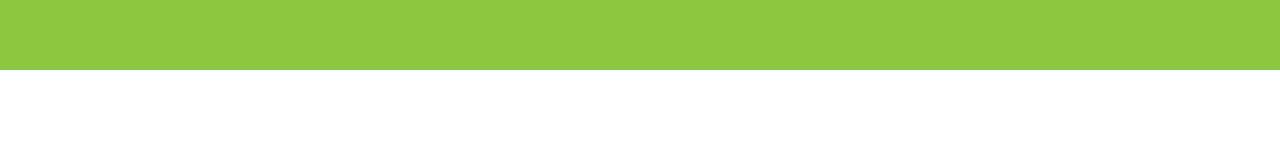
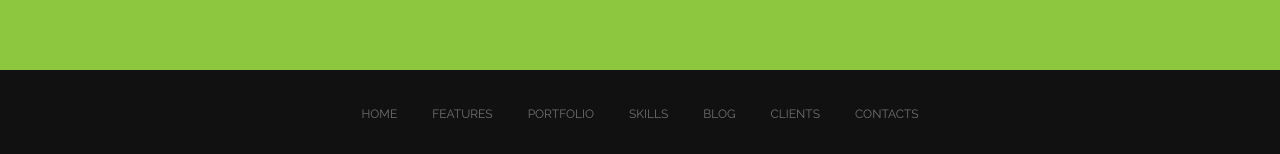
Before and after one commit to JohnnyStraponi/exe_grid, a website: page index.html in a window 1280 px wide. Shown: the part 5489-5643 px from the top of the page. Before the commit the page ends 5559 px from the top, so only its background shows below. Drawn offline with nearby package versions, Linux system fonts and the light colour scheme; files that its build step writes are made by us from their sources; files whose address does not match are found by name.

Commit message:
Footer added

```diff
--- a/index.html
+++ b/index.html
@@ -380,6 +380,31 @@
         </ul>
       </div>
     </section>
+    <footer class="footer">
+      <ul class="menu wrap footer__menu">
+        <li class="menu__element">
+          <a class="menu__link" href="#">Home</a>
+        </li>
+        <li class="menu__element">
+          <a class="menu__link" href="#">Features</a>
+        </li>
+        <li class="menu__element">
+          <a class="menu__link" href="#">Portfolio</a>
+        </li>
+        <li class="menu__element">
+          <a class="menu__link" href="#">SKILLS</a>
+        </li>
+        <li class="menu__element">
+          <a class="menu__link" href="#">Blog</a>
+        </li>
+        <li class="menu__element">
+          <a class="menu__link" href="#">CLIENTS</a>
+        </li>
+        <li class="menu__element">
+          <a class="menu__link" href="#">Contacts</a>
+        </li>
+      </ul>
+    </footer>
   </div>
 </body>
 
--- /dev/null
+++ b/sass/blocks/footer.scss
@@ -0,0 +1,11 @@
+$footerBg: #111111;
+
+.footer {
+  background-color: $footerBg;
+}
+
+.footer__menu {
+  justify-content: center;
+  padding-top: 30px;
+  padding-bottom: 30px;
+}
--- a/sass/style.scss
+++ b/sass/style.scss
@@ -21,3 +21,4 @@
 @import "blocks/carousel/owl.theme.default.scss";
 @import "blocks/contacts.scss";
 @import "blocks/form.scss";
+@import "blocks/footer.scss";
```
